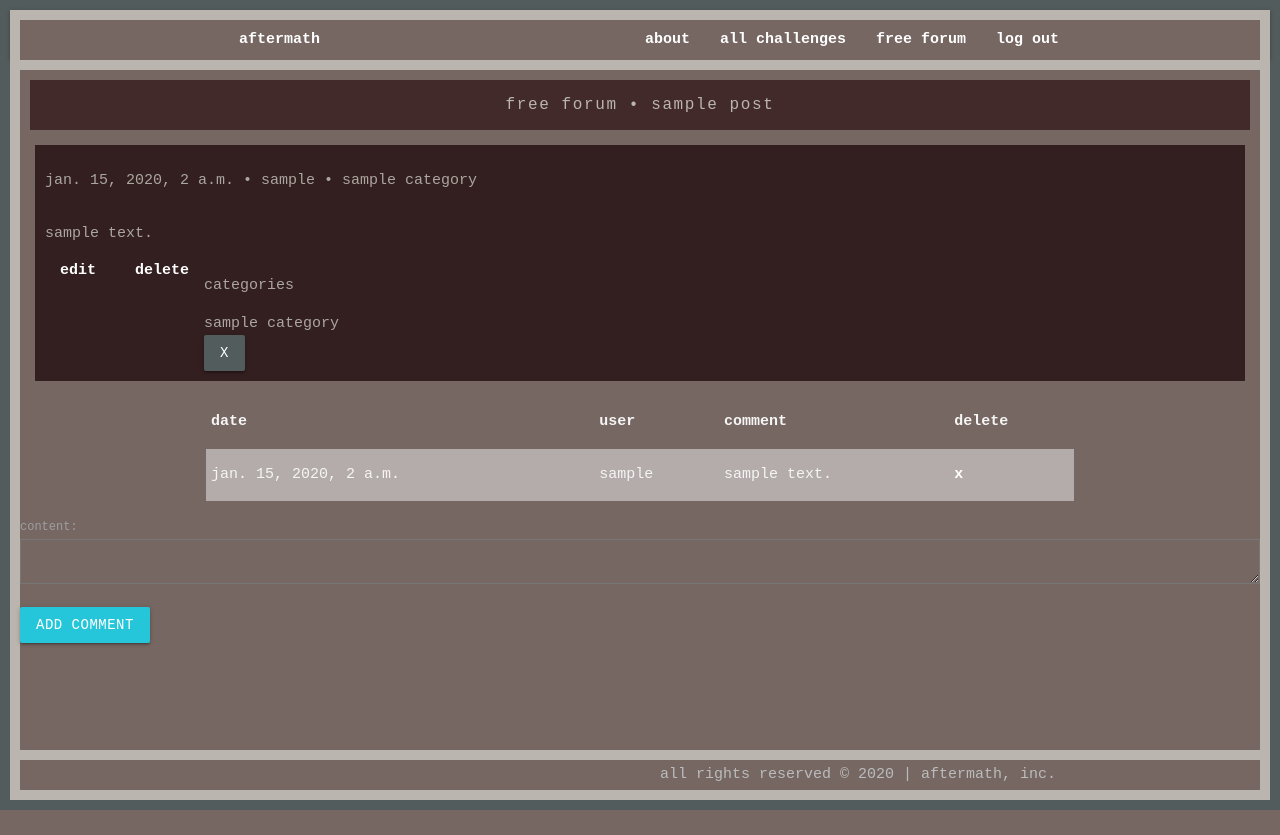
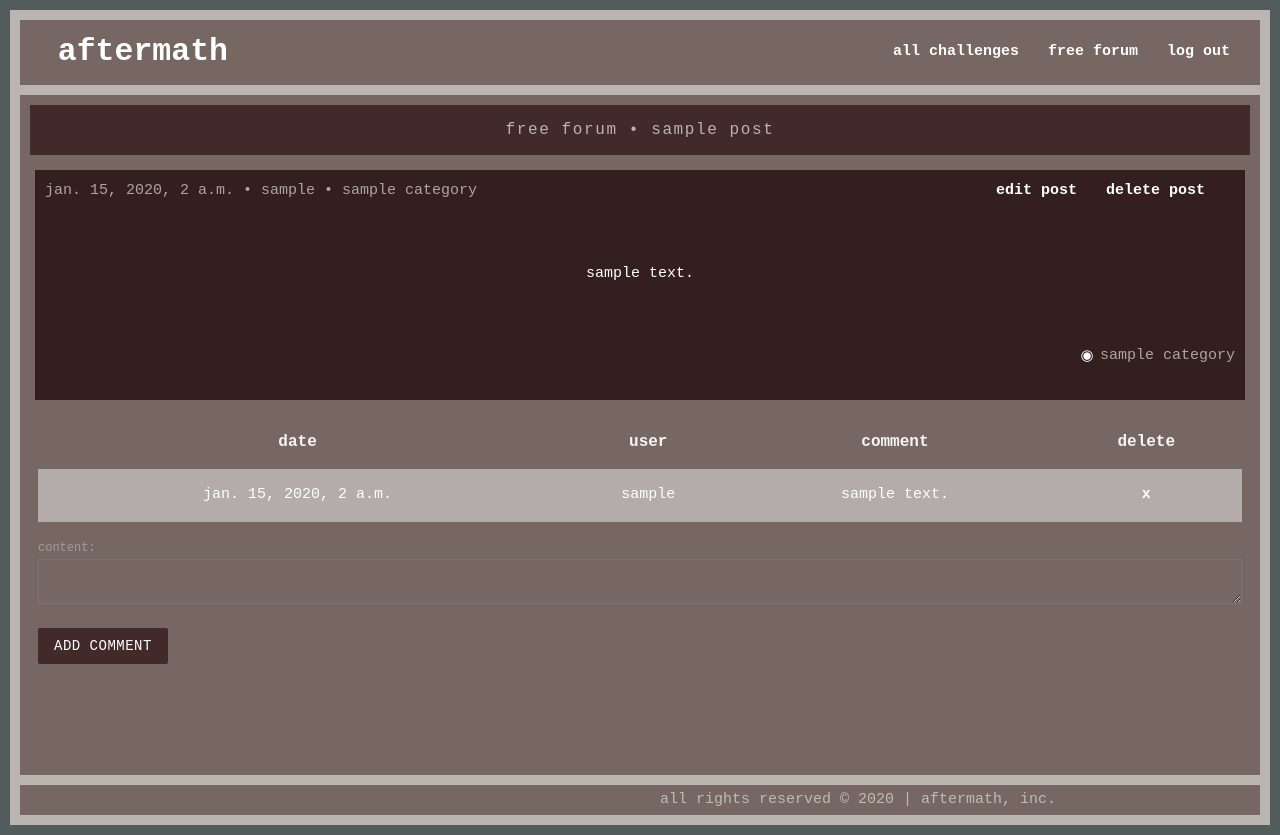
Before and after one commit to pauladixon/aftermath, a Django app: page /posts/1/ in a window 1280 px wide. Before the commit the page ends 810 px from the top, so only its background shows below. Run offline with Django 3.2, Linux system fonts and the light colour scheme; a user stored in the database is signed in; tables that the repository leaves empty hold one stand-in row (values such as "Sample post").

Commit message:
finished formatting categories, included other css/formatting fixes

```diff
--- a/main_app/models.py
+++ b/main_app/models.py
@@ -32,7 +32,7 @@ class Post(models.Model):
     date = models.DateField(default=datetime.datetime.now)
     created_at = models.DateTimeField(auto_now_add=True)
     title = models.CharField(max_length=100)
-    content = models.TextField(max_length=250, default='')
+    content = models.TextField(max_length=500, default='')
     categories = models.ManyToManyField(Category)
     user = models.ForeignKey(User, on_delete=models.CASCADE)
 
--- a/main_app/static/css/style.css
+++ b/main_app/static/css/style.css
@@ -5,7 +5,7 @@ body {
     flex-direction: column;
     border: solid 10px #535c5c;
     font-family: 'Orator Std', 'Courier New', Courier, monospace;
-    color: whitesmoke;
+    color: #c5bfbe;
     text-transform: lowercase;
 }
 
@@ -28,11 +28,28 @@ footer.page-footer {
     align-items: center;
 }
 
-nav {
+.nav-wrapper {
+    background-color: #766763;
     border-top: solid 10px #bab5ae;
     border-right: solid 10px #bab5ae;
     border-left: solid 10px #bab5ae;
-    height: 50px;
+    box-shadow: none!important;
+    min-height: 75px;
+}
+
+.brand-logo {
+    padding: 10px;
+    text-align: right;
+    color: whitesmoke;
+}
+
+.brand-logo:hover:not(.active) {
+    background-color: #422a2a;
+    padding-right: 40px;
+}
+
+.right {
+    margin: 0px 20px;
 }
 
 .grid-container {
@@ -106,7 +123,7 @@ nav {
 .code-block {
     color: black;
     background-color: #9a958e;
-    margin: 0px 10px;
+    margin: 20px 10px 0px 10px;
     justify-content: center;
     min-height: 30.5vh;
     width: 45vw;;
@@ -158,6 +175,7 @@ nav {
     justify-content: center;
     align-items: center;
     font-family: 'Orator Std', 'Courier New', Courier, monospace;
+    margin: 50px 200px;
 }
 
 .show-post {
@@ -168,9 +186,21 @@ nav {
     display: grid;
 }
 
+.content {
+    color: white;
+    text-align: center;
+    margin: 60px;
+}
+
 .btn {
+    background-color: #422a2a;
+    font-family: 'Orator Std', 'Courier New', Courier, monospace;
+    box-shadow: none!important;
+}
+
+.btn:hover:not(.active) {
     background-color: #535c5c;
-    font-family: 'Orator Std', 'Courier New', Courier, monospace;
+    box-shadow: none!important;
 }
 
 a {
@@ -180,15 +210,85 @@ a {
 
 .links {
     padding: 10px;
-    margin: 5px;
+    text-align: right;
 }
 
 .links:hover:not(.active) {
     font-weight: normal;
-    background-color: #535c5c;
+    background-color: #422a2a;
+    color: white;
     padding: 10px;
-  }
+}
 
 .detail-links {
     display: flex;
+    justify-content: flex-end;
 }
+
+.small {
+    height: 20px;
+    width: 20px;
+    background-color: #331f20;
+    color: white;
+    display: flex;
+    justify-content: center;
+    border: none;
+    margin-right: 3px;
+    margin-left: 10px;
+}
+
+.category {
+    display: flex;
+    justify-content: center;
+    align-items: center;
+}
+
+.categories {
+    display: flex;
+    flex-wrap: wrap;
+    justify-content: flex-end;
+    padding-left: 50px;
+}
+
+.inline-form {
+    display: flex;
+    margin-left: 8px;
+}
+
+.small:hover:not(.active) {
+    background-color: #535c5c;
+}
+
+.comment-form {
+    margin: 0px 18px;
+}
+
+.comment-container {
+    margin: 0px 18px;
+    color: white;
+}
+
+.tables {
+    text-align: center;
+    max-width: 500px;
+    padding-right: 10px;
+}
+
+.home-tables {
+    text-align: center;
+    margin: auto;
+    max-width: 150px;
+}
+
+*:focus {
+    outline: none;
+  }
+
+.top-line {
+    flex-flow: row wrap;
+}
+
+thead {
+    color: whitesmoke;
+    font-size: 16px;
+}
--- a/main_app/templates/base.html
+++ b/main_app/templates/base.html
@@ -12,23 +12,19 @@
     </head>
     <body>
         <header>
-            <nav class="nav-wrapper block">
-                <div class="container">
-                    <ul>
-                        <li><a href="/" class="left" class="brand-logo">&nbsp;&nbsp;AFTERMATH</a></li>
-                    </ul>
-                    <ul class="right">
-                        <li><a href="{% url 'about' %}">about</a></li>
-                        {% if user.is_authenticated %}
-                            <li><a href="{% url 'challenges_index' %}">all challenges</a></li>
-                            <li><a href="{% url 'posts_index' %}">free forum</a></li>
-                            <li><a href="{% url 'logout' %}">log out</a></li>
-                        {% else %}
-                            <li><a href="{% url 'signup' %}">sign up</a></li>
-                            <li><a href="{% url 'login' %}">log in</a></li>
-                        {% endif %}
-                    </ul>
-                </div>
+            <nav class="nav-wrapper">
+                <span><a href="/" class="brand-logo">&nbsp;&nbsp;AFTERMATH</a></span>
+                <span class="right" class='container'>
+                    <!-- <li><a href="{% url 'about' %}">about</a></li> -->
+                    {% if user.is_authenticated %}
+                        <a class='links' href="{% url 'challenges_index' %}">all challenges</a>
+                        <a class='links' href="{% url 'posts_index' %}">free forum</a>
+                        <a class='links' href="{% url 'logout' %}">log out</a>
+                    {% else %}
+                        <a class='links' href="{% url 'signup' %}">sign up</a>
+                        <a class='links' href="{% url 'login' %}">log in</a>
+                    {% endif %}
+                </span>
             </nav>
         </header>
         <main>
--- a/main_app/templates/posts/detail.html
+++ b/main_app/templates/posts/detail.html
@@ -5,60 +5,46 @@
   <section>
     <p class="title"> free forum • {{ post.title }} </p>
     <div class='show-post'>
-      <p>{{ post.created_at }} • {{ post.user }}
+      <div class="top-line">
+        <span>{{ post.created_at }} • {{ post.user }}
           {% if post.categories.count %}
             {% for category in post.categories.all %}
-          <span>
-            • {{category.name}}
-          </span>
+            <span>• {{category.name}}</span>
             {% endfor %}
           {% endif %}
-      </p>
-      <p>{{ post.content }}</p>
-      <div class="detail-links">
+        </span>
+        <span class='right'>
           {% if user == post.user %}
-          <div>
-              <a class='links' href="{% url 'posts_update' post.id %}">edit</a>
-              <a class='links' href="{% url 'posts_delete' post.id %}">delete</a>
-          </div>
-          <div class="unlinked-categories">
-            {% if categories.count %}
-              {% for category in categories.all %}
-                <div>
-                  <div>
-                    <span>
-                      {{category.name}}
+            <a class='links' href="{% url 'posts_update' post.id %}">edit post</a>
+            <a class='links' href="{% url 'posts_delete' post.id %}">delete post</a>
+          {% endif %}
         </span>
       </div>
+      <p class='content'>{{ post.content }}</p>
       <div>
-                    <form action="{% url 'assoc_category' post.id category.id %}" method='post'>
+          <div class="categories">
+            {% if post.categories.count %}
+              {% for category in post.categories.all %}
+                <form class='inline-form' action="{% url 'unassoc_category' post.id category.id %}" method='post'>
                   {% csrf_token %}
-                      <button type='submit' class="btn">add</button>
+                  <button type='submit' class='small' class='btn'>◉</button>
+                  <span class='category'>{{category.name}}</span>
                 </form>
-                  </div>
-                </div>
               {% endfor %}
             {% endif %}
           </div>
+          <br>
+          <div class="categories">
+            {% if user == post.user %}
+              {% if categories.count %}
+                {% for category in categories.all %}
+                  <form class='inline-form' action="{% url 'assoc_category' post.id category.id %}" method='post'>
+                    {% csrf_token %}
+                  <button type='submit' class='small' class="btn">〇</button>
+                  <span class='category'>{{category.name}}</span>
+                  </form>
+                {% endfor %}
               {% endif %}
-        <div class='linked-categories'>
-          <p>categories</p>
-          {% if post.categories.count %}
-            {% for category in post.categories.all %}
-              <div>
-                <div>
-                  <span>
-                    {{category.name}}
-                  </span>
-                </div>
-                <div>
-                  <form action="{% url 'unassoc_category' post.id category.id %}" method='post'>
-                    {% csrf_token %}
-                    <button type='submit' class='btn'>x</button>
-                  </form>
-                </div>
-              </div>
-            {% endfor %}
             {% endif %}
           </div>
       </div>
@@ -67,31 +53,28 @@
 
   <!-- COMMENTS -->
   {% if post.postcomment_set.all %}
-  <div class="container">
-    <table class="striped">
+  <div class="comment-container">
+    <table class="striped" class="responsive-table">
       <thead>
         <tr>
-          <th>Date</th>
-          <th>User</th>
-          <th>Comment</th>
-          <th>Delete</th>
+          <th class='tables'>Date</th>
+          <th class='tables'>User</th>
+          <th class='tables'>Comment</th>
+          <th class='tables'>Delete</th>
         </tr>
       </thead>
       <tbody>
         {% for postcomment in post.postcomment_set.all %}
-
           <tr>
-          <td>{{ postcomment.created_at }}</td>
-          <td>{{ postcomment.user }}</td>
-          <td>{{ postcomment.content }}</td>
+            <td class='tables'>{{ postcomment.created_at }}</td>
+            <td class='tables'>{{ postcomment.user }}</td>
+            <td class='tables'>{{ postcomment.content }}</td>
           {% if user == postcomment.user %}
-          <td><a href="{% url 'post_delete_comment' postcomment.id %}">x</a></td>
+            <td class='tables'><a href="{% url 'post_delete_comment' postcomment.id %}">x</a></td>
           {% else %}
             <td></td>
           {% endif %}
           </tr>
-
-
         {% endfor%}
       </tbody>
     </table>
@@ -99,16 +82,14 @@
   {% endif %}
 
    <!-- COMMENTS FORM -->
-   <div class="col s12 l6">
+   <div class='comment-form'>
     <form action="{% url 'post_add_comment' post.id %}" method="post">
       {% csrf_token %}
       {{ post_comment_form.as_p }}
-      <button class="btn waves-effect waves-light cyan lighten-1" type="submit" value="add comment" name="action">
+      <button class="btn" type="submit" value="add comment" name="action">
         add comment
       </button>
     </form>
   </div>
 </div>
-
-
 {% endblock %}
--- a/main_app/views.py
+++ b/main_app/views.py
@@ -44,7 +44,7 @@ def posts_detail(request, post_id):
 
 class PostCreate(LoginRequiredMixin, CreateView):
     model = Post
-    fields = ['title', 'topic', 'content']
+    fields = ['title', 'content']
 
     def form_valid(self, form):
       form.instance.user = self.request.user
@@ -52,7 +52,7 @@ class PostCreate(LoginRequiredMixin, CreateView):
 
 class PostUpdate(LoginRequiredMixin, UpdateView):
     model = Post
-    fields = ['topic', 'content']
+    fields = ['title', 'content']
 
 class PostDelete(LoginRequiredMixin, DeleteView):
     model = Post
```
Also changed, not shown: main_app/templates/challenges/detail.html (+20 -16 lines), main_app/templates/challenges/index.html (+3 -4 lines), main_app/templates/home.html (+12 -13 lines), main_app/templates/main_app/challengecomment_confirm_delete.html (renamed from main_app/templates/registration/signup.html, +8 -8 lines), main_app/templates/main_app/post_confirm_delete.html (+5 -5 lines), main_app/templates/posts/index.html (+8 -8 lines), main_app/migrations/0014_remove_post_topic.py (added), main_app/migrations/0015_auto_20200506_1845.py (added). Lines whose indentation alone changed are shown as unchanged.
